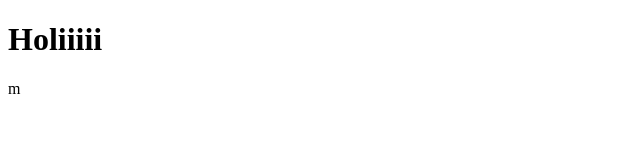
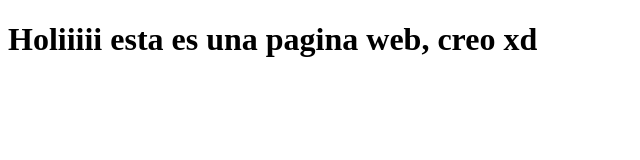
Before and after one commit to tobi134/irwin-cruz, a plain HTML site: page index.html in a window 1280 px wide. Shown: the whole page, without its empty margins (0-640 px from the left). Drawn offline with Linux system fonts and the light colour scheme.

Commit message:
el cambio

```diff
--- a/index.html
+++ b/index.html
@@ -6,6 +6,6 @@
     <title>HolaMundo</title>
 </head>
 <body>
-    <h1> Holiiiii </h1>
+    <h1> Holiiiii esta es una pagina web, creo xd </h1>
 </body>
-</html>m
+</html>
```
